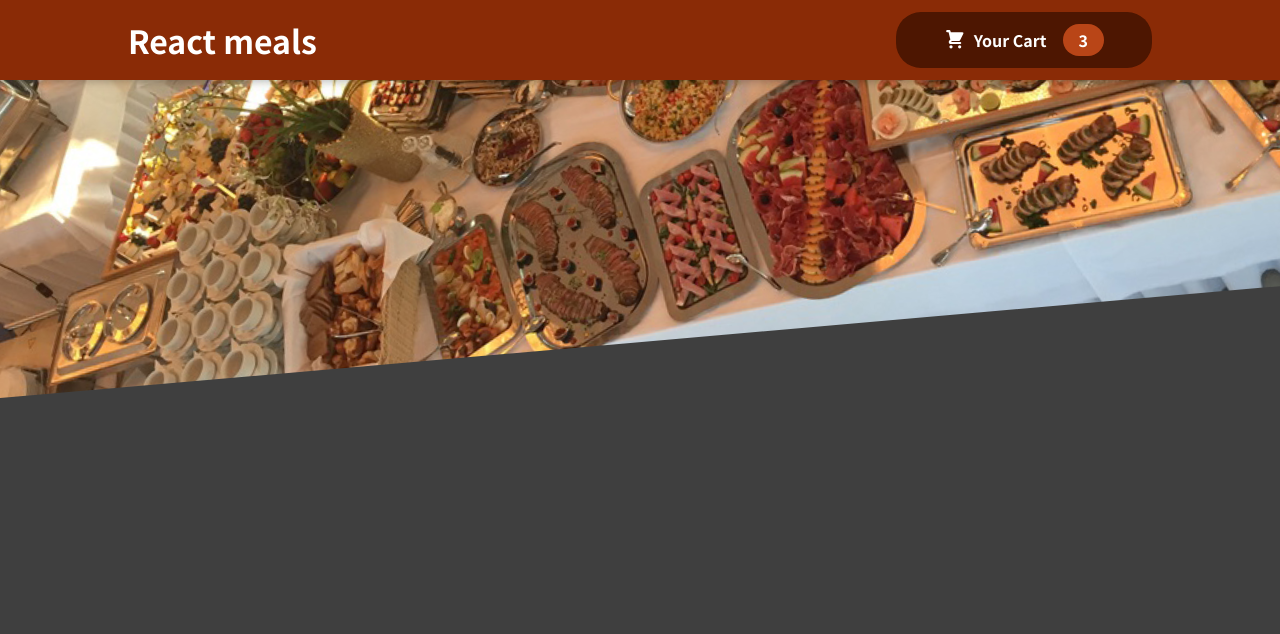
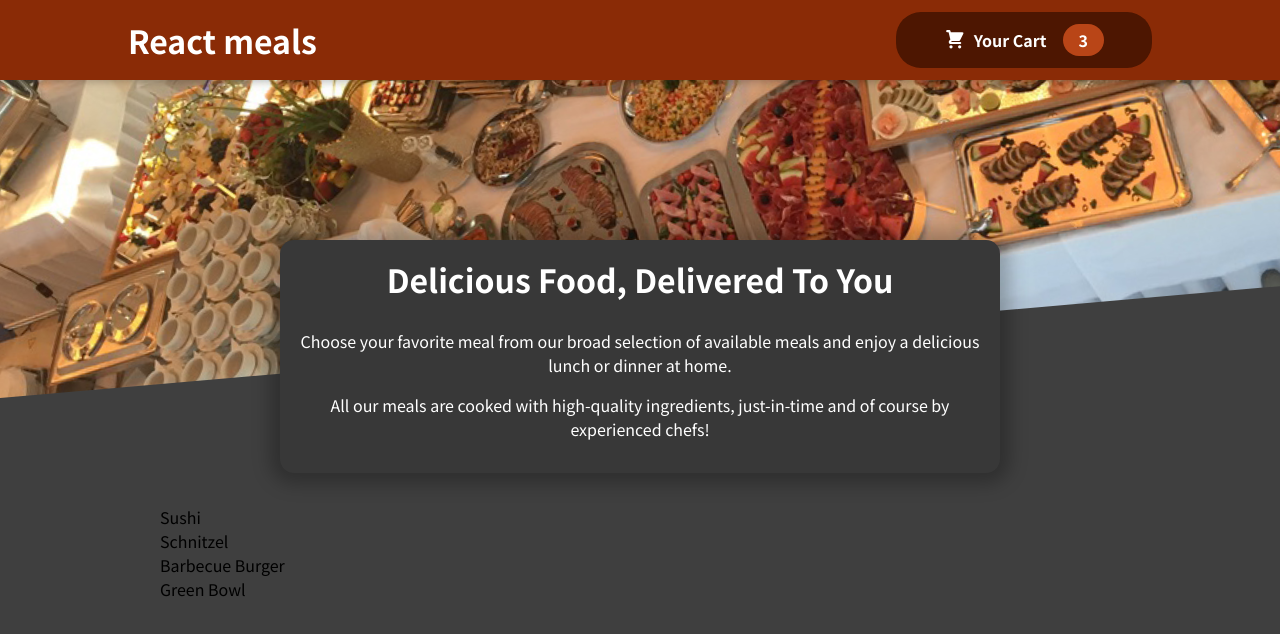
Before and after one commit to Jonathan5511/restraunt-app, a React (Create React App) app: page / in a window 1280 px wide. Shown: the top 634 px of the page. Built offline with nearby package versions, Linux system fonts and the light colour scheme.

Commit message:
Restruant Summary

```diff
--- a/src/App.js
+++ b/src/App.js
@@ -1,10 +1,14 @@
 import Header from "./components/Layout/Header";
 import { Fragment } from "react";
+import Meals from "./components/Meals/Meals";
 
 function App() {
   return (
     <Fragment>
       <Header/>
+      <main>
+        <Meals/>
+      </main>
     </Fragment>
   );
 }
--- a/src/components/Layout/HeaderCartButton.js
+++ b/src/components/Layout/HeaderCartButton.js
@@ -1,13 +1,13 @@
 import CartIcon from "../Cart/CartIcon";
-import Classes from './HeaderCartButton.module.css'
+import classes from './HeaderCartButton.module.css'
 
 const HeaderCartButton=props=>{
-    return <button className={Classes.button}>
-        <span className={Classes.icon}>
+    return <button className={classes.button}>
+        <span className={classes.icon}>
             <CartIcon/>
         </span>
         <span>Your Cart</span>
-        <span className={Classes.badge}>
+        <span className={classes.badge}>
             3
         </span>
     </button>
--- /dev/null
+++ b/src/components/Meals/AvailableMeals.js
@@ -0,0 +1,43 @@
+import classes from './AvailableMeals.module.css'
+
+const DUMMY_MEALS = [
+    {
+      id: 'm1',
+      name: 'Sushi',
+      description: 'Finest fish and veggies',
+      price: 22.99,
+    },
+    {
+      id: 'm2',
+      name: 'Schnitzel',
+      description: 'A german specialty!',
+      price: 16.5,
+    },
+    {
+      id: 'm3',
+      name: 'Barbecue Burger',
+      description: 'American, raw, meaty',
+      price: 12.99,
+    },
+    {
+      id: 'm4',
+      name: 'Green Bowl',
+      description: 'Healthy...and green...',
+      price: 18.99,
+    },
+  ];
+
+const AvailableMeals=props=>{
+    const mealsList=DUMMY_MEALS.map(meal=>
+        <li>
+            {meal.name}
+        </li>
+    )
+    return <section className={classes.meals}>
+        <ul>
+            {mealsList}
+        </ul>
+    </section>
+}
+
+export default AvailableMeals;
--- /dev/null
+++ b/src/components/Meals/AvailableMeals.module.css
@@ -0,0 +1,24 @@
+.meals {
+  max-width: 60rem;
+  width: 90%;
+  margin: 2rem auto;
+  animation: meals-appear 1s ease-out forwards;
+}
+
+.meals ul {
+  list-style: none;
+  margin: 0;
+  padding: 0;
+}
+
+@keyframes meals-appear {
+  from {
+    opacity: 0;
+    transform: translateY(3rem);
+  }
+
+  to {
+    opacity: 1;
+    transform: translateY(0);
+  }
+}
--- /dev/null
+++ b/src/components/Meals/Meals.js
@@ -0,0 +1,12 @@
+import MealsSummary from "./MealsSummary";
+import AvailableMeals from "./AvailableMeals";
+import { Fragment } from "react";
+
+const Meals=()=>{
+ return <Fragment>
+        <MealsSummary/>
+        <AvailableMeals/>
+    </Fragment>
+}
+
+export default Meals;
--- /dev/null
+++ b/src/components/Meals/MealsSummary.js
@@ -0,0 +1,19 @@
+import classes from './MealsSummary.module.css';
+
+const MealsSummary = () => {
+  return (
+    <section className={classes.summary}>
+      <h2>Delicious Food, Delivered To You</h2>
+      <p>
+        Choose your favorite meal from our broad selection of available meals
+        and enjoy a delicious lunch or dinner at home.
+      </p>
+      <p>
+        All our meals are cooked with high-quality ingredients, just-in-time and
+        of course by experienced chefs!
+      </p>
+    </section>
+  );
+};
+
+export default MealsSummary;
--- /dev/null
+++ b/src/components/Meals/MealsSummary.module.css
@@ -0,0 +1,18 @@
+.summary {
+  text-align: center;
+  max-width: 45rem;
+  width: 90%;
+  margin: auto;
+  margin-top: -10rem;
+  position: relative;
+  background-color: #383838;
+  color: white;
+  border-radius: 14px;
+  padding: 1rem;
+  box-shadow: 0 1px 18px 10px rgba(0, 0, 0, 0.25);
+}
+
+.summary h2 {
+  font-size: 2rem;
+  margin-top: 0;
+}
```
